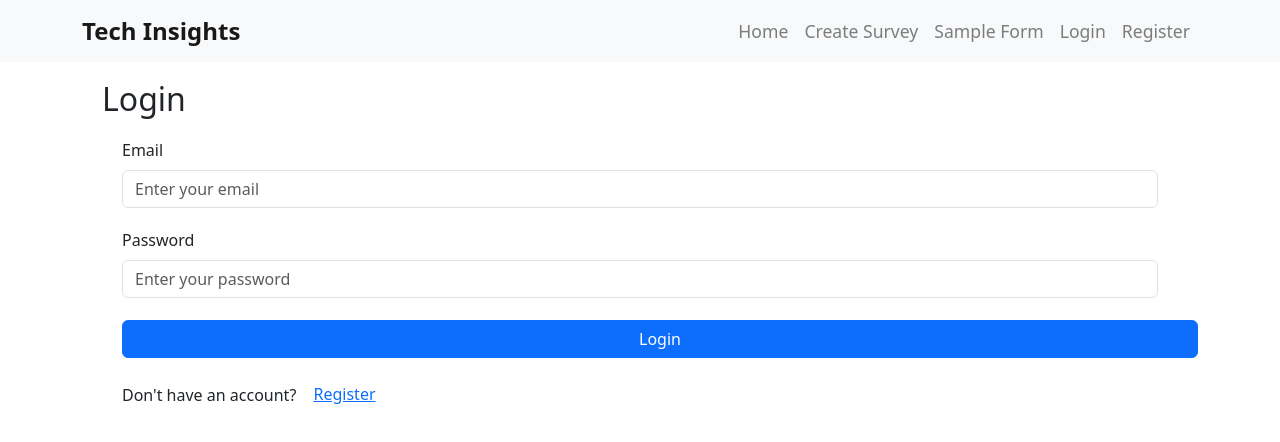
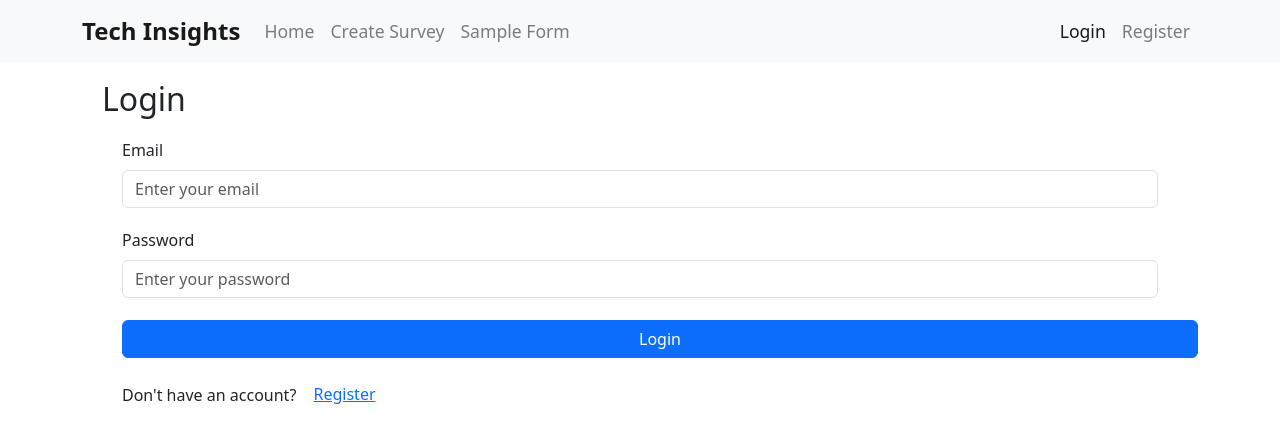
Before and after one commit to deepvaghani/SurveyProject, a React (Create React App) app: page /login in a window 1280 px wide. Shown: the top 442 px of the page. Built offline with nearby package versions, Linux system fonts and the light colour scheme; a small style sheet from the web is missing.

Commit message:
Deployment done

```diff
--- a/public/index.html
+++ b/public/index.html
@@ -6,7 +6,7 @@
   <link rel="icon" href="%PUBLIC_URL%/favicon.ico" />
   <meta name="viewport" content="width=device-width, initial-scale=1" />
   <meta name="theme-color" content="#000000" />
-  <meta name="description" content="Web site created using create-react-app" />
+  <meta name="description" content="Tech Insights is a survey website to conduct and analysis of various survey." />
   <link rel="apple-touch-icon" href="%PUBLIC_URL%/logo192.png" />
   <!--
       manifest.json provides metadata used when your web app is installed on a
--- a/src/App.js
+++ b/src/App.js
@@ -10,29 +10,31 @@ import ErrorPage from './ErrorPage';
 import SurveyStatistics from './SurveyStatistics';
 import Cookies from 'js-cookie';
 import { FontAwesomeIcon } from '@fortawesome/react-fontawesome';
-import { faSignOutAlt } from '@fortawesome/free-solid-svg-icons';
+import { faL, faSignOutAlt } from '@fortawesome/free-solid-svg-icons';
 import 'bootstrap/dist/css/bootstrap.min.css';
-import 'bootstrap/dist/js/bootstrap.bundle.min.js';
 import './App.css';
 
 const App = () => {
   const [isAuthenticated, setIsAuthenticated] = useState(false);
+  const [isLoggedIn, setIsLoggedin] = useState(false);
   const [requestedPage, setRequestedPage] = useState(null);
   const [isNavbarOpen, setIsNavbarOpen] = useState(false);
   const navbarRef = useRef(null);
-  var userEmail = Cookies.get("email");
+  var userEmail = localStorage.getItem('email');
 
   useEffect(() => {
     // Check for authentication status in browser cookies on component mount
     const storedAuthStatus = document.cookie.includes('isAuthenticated=true');
     if (storedAuthStatus) {
       setIsAuthenticated(true);
+      if (localStorage.getItem('email') === null) { setIsLoggedin(false); }
     }
   }, []);
 
   // Function to handle successful login and set the authentication status
   const handleLogin = () => {
     setIsAuthenticated(true);
+    setIsLoggedin(true);
     // Store the authentication status in browser cookies
     document.cookie = 'isAuthenticated=true; path=/';
     // Redirect the user to the requested page
@@ -43,10 +45,11 @@ const App = () => {
 
   // Function to handle logout and reset the authentication status
   const handleLogout = () => {
-    Cookies.remove('email');
     localStorage.removeItem('isLoggedIn');
+    localStorage.removeItem('email');
     setIsAuthenticated(false);
     setIsNavbarOpen(false);
+    setIsLoggedin(false);
   };
 
   // Function to toggle the navbar collapse on mobile screens
@@ -80,9 +83,10 @@ const App = () => {
             >
               <span className="navbar-toggler-icon"></span>
             </button>
+            <div className={`collapse navbar-collapse${isNavbarOpen ? ' show' : ''}`} id="navbarNav">
 
-            <div className={`collapse navbar-collapse${isNavbarOpen ? ' show' : ''}`} id="navbarNav">
-              <ul className="navbar-nav ml-auto">
+              <div className={`collapse navbar-collapse${isNavbarOpen ? ' show' : ''} justify-content-start`} id="navbarNav">
+                <ul className="navbar-nav">
                   <li className="nav-item">
                     <NavLink className="nav-link" exact to="/" activeClassName="active" onClick={closeNavbar}>
                       Home
@@ -98,8 +102,12 @@ const App = () => {
                       Sample Form
                     </NavLink>
                   </li>
-                {isAuthenticated ? (
+                </ul>
+              </div>
+              {isLoggedIn ? (
                 <>
+                  <div className={`collapse navbar-collapse${isNavbarOpen ? ' show' : ''} justify-content-end`} id="navbarNav">
+                    <ul className="navbar-nav">
                       <li className="nav-item">
                         <span className="nav-link" style={{ color: "black" }}>
                           {"Welcome, " + userEmail}
@@ -110,25 +118,30 @@ const App = () => {
                           <FontAwesomeIcon icon={faSignOutAlt} />
                         </Link>
                       </li>
+                    </ul>
+                  </div>
                 </>
               ) : (
                 <>
+                  <div className={`collapse navbar-collapse${isNavbarOpen ? ' show' : ''} justify-content-end`} id="navbarNav">
+                    <ul className="navbar-nav">
                       <li className="nav-item">
-                      <Link className="nav-link" to="/login" onClick={closeNavbar}>
+                        <NavLink className="nav-link" to="/login" onClick={closeNavbar}>
                           Login
-                      </Link>
+                        </NavLink>
                       </li>
                       <li className="nav-item">
-                      <Link className="nav-link" to="/register" onClick={closeNavbar}>
+                        <NavLink className="nav-link" to="/register" onClick={closeNavbar}>
                           Register
-                      </Link>
+                        </NavLink>
                       </li>
+                    </ul>
+                  </div>
                 </>
               )}
-              </ul>
             </div>
           </div>
-        </nav >
+        </nav>
 
         <div className="container mt-4">
           <Routes>
--- a/src/FindSurvey.js
+++ b/src/FindSurvey.js
@@ -3,7 +3,6 @@ import axios from 'axios';
 import { Survey } from 'survey-react-ui';
 import { useParams, useNavigate } from 'react-router-dom';
 import { Container, Spinner } from 'react-bootstrap';
-import Cookies from 'js-cookie';
 import 'survey-core/modern.fontless.min.css';
 
 const FindSurvey = () => {
@@ -17,7 +16,7 @@ const FindSurvey = () => {
         if (!isLoggedIn) {
             navigate('/login');
         }
-        window.email = Cookies.get('email');
+        window.email = localStorage.getItem('email');
         fetchSurveyFromMongoDB();
         // eslint-disable-next-line react-hooks/exhaustive-deps
     }, [surveyId]);
@@ -27,7 +26,7 @@ const FindSurvey = () => {
             const id = surveyId;
             const response = await axios.post('/api/checkresponse', {
                 responseData: {
-                    email: Cookies.get("email"),
+                    email: window.email,
                     id: id,
                 },
             });
@@ -112,7 +111,7 @@ const FindSurvey = () => {
             const response = await axios.post('/api/submitSurvey', {
                 surveyId: surveyData.id,
                 responseData: {
-                    email: Cookies.get("email"),
+                    email: window.email,
                     id: id,
                     questions: questions.map((question) => {
                         const questionId = question.name.replace('question', '');
--- a/src/LoginForm.js
+++ b/src/LoginForm.js
@@ -2,17 +2,16 @@ import React, { useState, useEffect } from 'react';
 import axios from 'axios';
 import { useNavigate, useLocation } from 'react-router-dom';
 import CircularProgress from '@material-ui/core/CircularProgress';
-import Cookies from 'js-cookie';
 
 const LoginForm = ({ handleLogin }) => {
     const location = useLocation();
     const [email, setEmail] = useState('');
     const [password, setPassword] = useState('');
     const [isLoading, setIsLoading] = useState(false);
+    const [isWrongCredentials, setIsWrongCredentials] = useState(true);
     const navigate = useNavigate();
 
     useEffect(() => {
-        // Check if user is already authenticated
         if (localStorage.getItem('isLoggedIn') === 'true') {
             handleLogin();
             handleRedirect();
@@ -25,9 +24,7 @@ const LoginForm = ({ handleLogin }) => {
 
         try {
             await axios.post('/api/login', { email, password });
-            // Store email ID in a cookie
-            Cookies.set('email', email, { sameSite: 'None', secure: true });
-            // Store authentication status in local storage
+            localStorage.setItem('email', email);
             localStorage.setItem('isLoggedIn', 'true');
             handleLogin();
             handleRedirect();
@@ -35,6 +32,7 @@ const LoginForm = ({ handleLogin }) => {
             console.error(error);
         } finally {
             setIsLoading(false);
+            setIsWrongCredentials(false);
         }
     };
 
@@ -75,6 +73,9 @@ const LoginForm = ({ handleLogin }) => {
                         required
                     />
                 </div>
+                {!isWrongCredentials && (
+                    <p className="error-message" style={{ color: 'red', margin: '20px' }}>Invalid Credentials!</p>
+                )}
                 <button
                     type="submit"
                     className="btn btn-primary btn-md btn-block"
--- a/src/SurveyCreator.js
+++ b/src/SurveyCreator.js
@@ -172,7 +172,7 @@ const SurveyCreator = () => {
                                 <Button
                                     onClick={() => removeQuestion(questionIndex)}
                                     className="survey-creator__remove-question"
-                                    style={{ marginLeft: '60px', marginBottom: '10px' }}
+                                    style={{ marginLeft: '60px', marginBottom: '18px' }}
                                 >
                                     Remove Question
                                 </Button>
```
Lines whose indentation alone changed are shown as unchanged.
